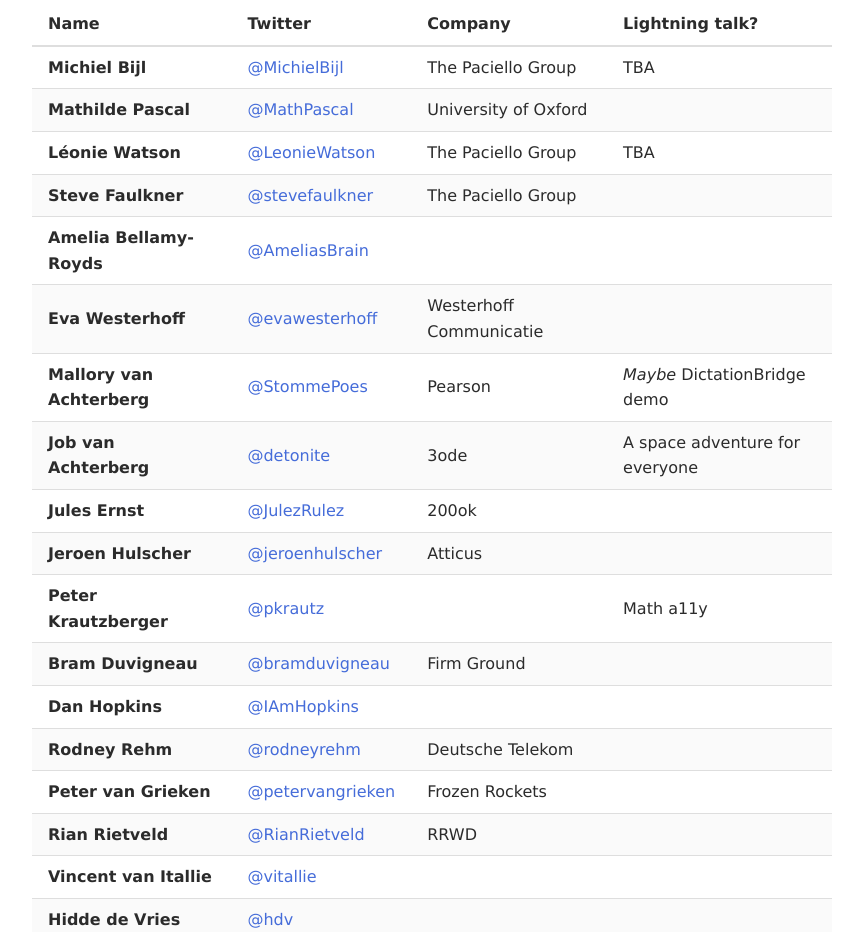
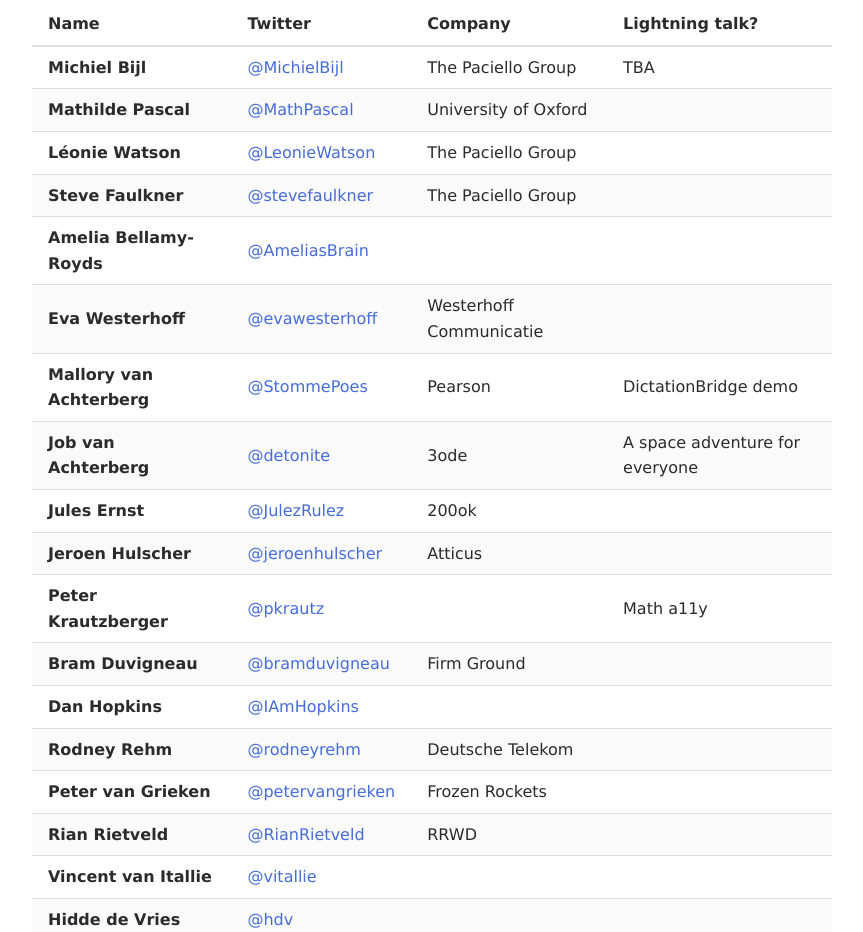
Before and after one commit to role-drinks/roledrinks.nl, a plain HTML site: page index.html in a window 1280 px wide. Shown: the part 930-1862 px from the top of the page, without its empty margins (288-1151 px from the left). Drawn offline with Linux system fonts and the light colour scheme.

Commit message:
Update list

```diff
--- a/index.html
+++ b/index.html
@@ -77,7 +77,7 @@
                             <th scope="row">Léonie Watson</th>
                             <td><a href="https://twitter.com/LeonieWatson">@LeonieWatson</a></td>
                             <td>The Paciello Group</td>
-                            <td>TBA</td>
+                            <td></td>
                         </tr>
                         <tr>
                             <th scope="row">Steve Faulkner</th>
@@ -101,7 +101,7 @@
                             <th scope="row">Mallory van Achterberg</th>
                             <td><a href="https://twitter.com/StommePoes">@StommePoes</a></td>
                             <td>Pearson</td>
-                            <td><em>Maybe</em> DictationBridge demo</td>
+                            <td>DictationBridge demo</td>
                         </tr>
                         <tr>
                             <th scope="row">Job van Achterberg</th>
```
